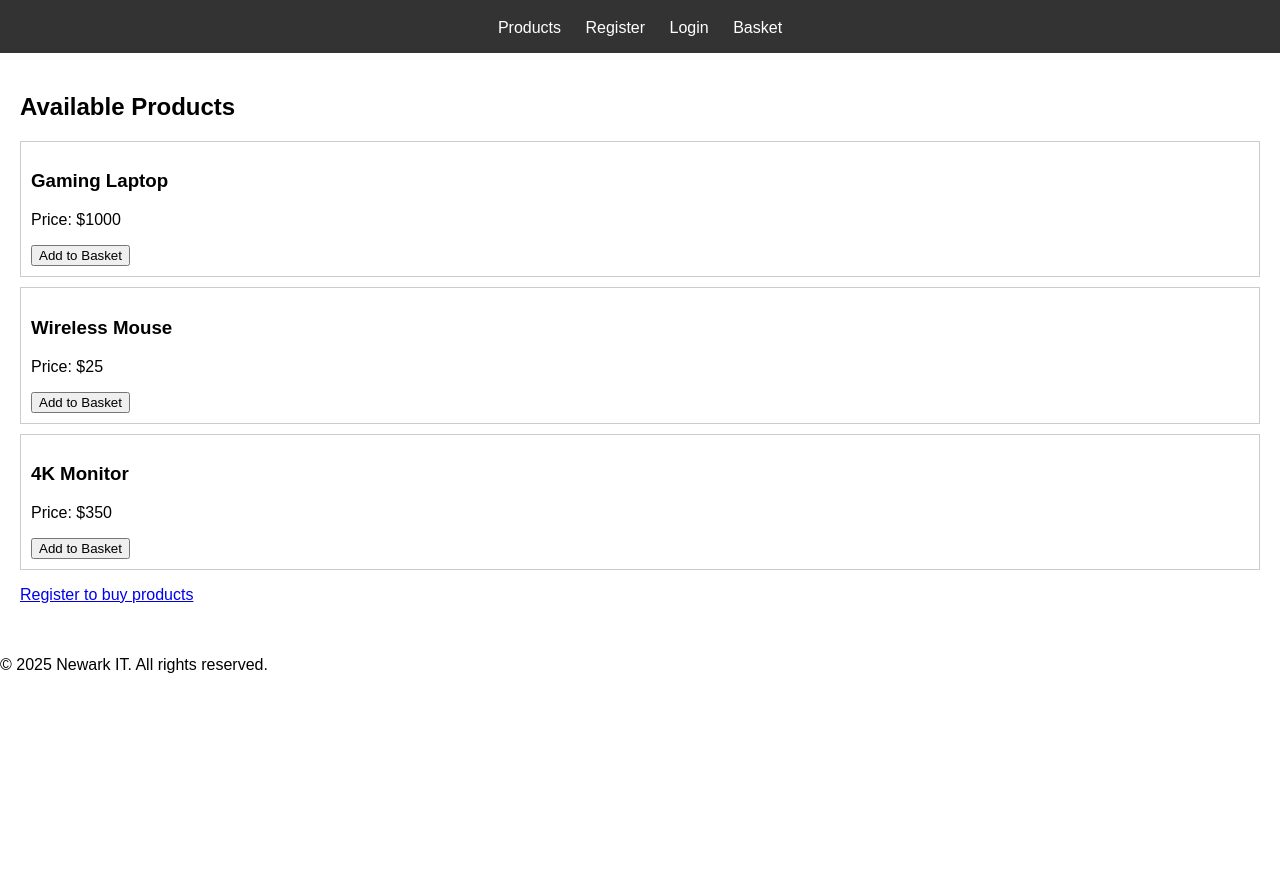
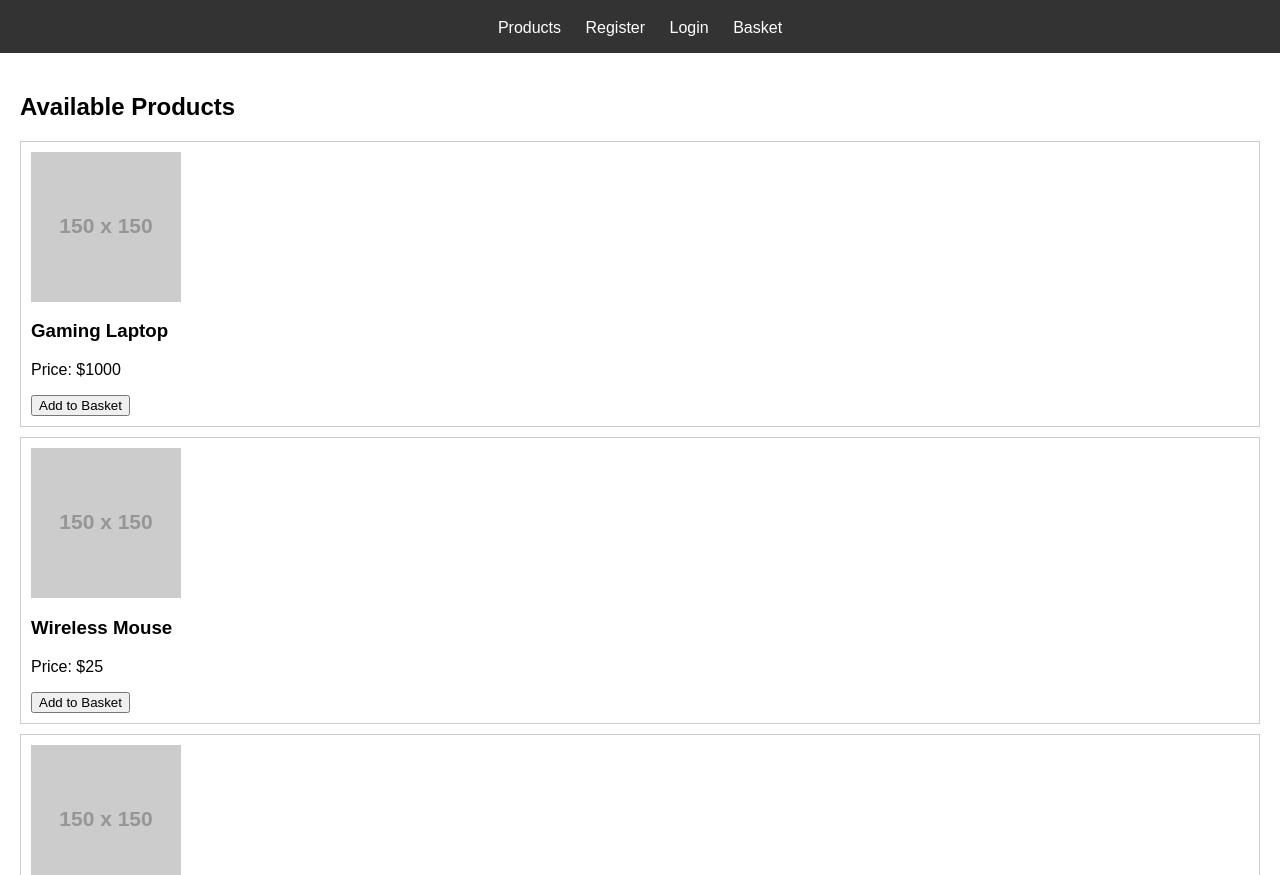
Before and after one commit to Actualjudgepresident/newarkit, a website: page docs/index.html in a window 1280 px wide. Shown: the part 77-952 px from the top of the page. Before the commit the page ends 800 px from the top, so only its background shows below. Drawn offline with Linux system fonts and the light colour scheme; placeholder pictures from the web are drawn by us.

Commit message:
Update index.html

```diff
--- a/docs/index.html
+++ b/docs/index.html
@@ -12,6 +12,12 @@
       margin-bottom: 10px;
       padding: 10px;
       border: 1px solid #ccc;
+    }
+    .product-list img {
+      width: 150px;
+      height: auto;
+      display: block;
+      margin-bottom: 8px;
     }
   </style>
 </head>
@@ -74,7 +80,7 @@
   </footer>
 
   <script>
-    // Section routing
+    // Routing logic
     function updateVisibleSection() {
       const sections = {
         products: document.getElementById("products"),
@@ -103,12 +109,12 @@
     document.addEventListener('DOMContentLoaded', () => {
       updateVisibleSection();
 
+      // Register logic
       document.getElementById('registerForm').addEventListener('submit', async function (e) {
         e.preventDefault();
         const formData = new FormData(this);
         const data = Object.fromEntries(formData.entries());
 
-        // POST to /register backend
         const res = await fetch('http://localhost:3000/register', {
           method: 'POST',
           headers: { 'Content-Type': 'application/json' },
@@ -117,19 +123,19 @@
 
         if (res.ok) {
           alert('Registration successful!');
-          window.location.hash = '#login';
+          window.location.hash = '#products';
         } else {
           const { message } = await res.json();
           alert('Error: ' + message);
         }
       });
 
+      // Login logic
       document.getElementById('loginForm').addEventListener('submit', async function (e) {
         e.preventDefault();
         const formData = new FormData(this);
         const data = Object.fromEntries(formData.entries());
 
-        // POST to /login backend
         const res = await fetch('http://localhost:3000/login', {
           method: 'POST',
           headers: { 'Content-Type': 'application/json' },
@@ -147,25 +153,27 @@
         }
       });
 
+      // Checkout → Login
       document.getElementById('checkoutBtn').addEventListener('click', () => {
         window.location.hash = '#login';
       });
     });
 
-    // Product List
+    // Products
     function loadProducts() {
       const productList = document.querySelector('.product-list');
       productList.innerHTML = '';
 
       const products = [
-        { id: 1, name: 'Gaming Laptop', price: 1000 },
-        { id: 2, name: 'Wireless Mouse', price: 25 },
-        { id: 3, name: '4K Monitor', price: 350 }
+        { id: 1, name: 'Gaming Laptop', price: 1000, image: 'https://via.placeholder.com/150?text=Laptop' },
+        { id: 2, name: 'Wireless Mouse', price: 25, image: 'https://via.placeholder.com/150?text=Mouse' },
+        { id: 3, name: '4K Monitor', price: 350, image: 'https://via.placeholder.com/150?text=Monitor' }
       ];
 
       products.forEach(product => {
         const div = document.createElement('div');
         div.innerHTML = `
+          <img src="${product.image}" alt="${product.name}" />
           <h3>${product.name}</h3>
           <p>Price: $${product.price}</p>
           <button onclick="addToBasket(${product.id}, '${product.name}', ${product.price})">Add to Basket</button>
@@ -174,7 +182,7 @@
       });
     }
 
-    // Basket Functions
+    // Basket
     function addToBasket(id, name, price) {
       let basket = JSON.parse(localStorage.getItem('basket')) || [];
       basket.push({ id, name, price });
```
